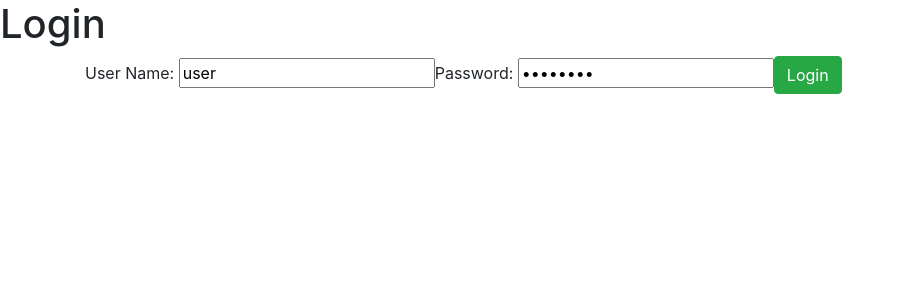
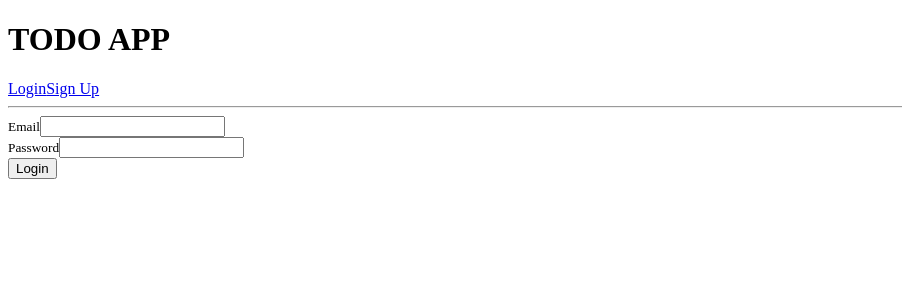
Before and after one commit to madisoncarr/todo-app, a React (Create React App) app in the folder app/: page / in a window 1280 px wide. Shown: the top 300 px of the page, without its empty margins (0-902 px from the left). Built offline with nearby package versions, Linux system fonts and the light colour scheme; no server answers.

Commit message:
add boilermaker front end elements

```diff
--- a/app/package.json
+++ b/app/package.json
@@ -8,9 +8,12 @@
     "@testing-library/user-event": "^7.1.2",
     "axios": "^0.19.2",
     "bootstrap": "4.1.3",
+    "history": "^5.0.0",
+    "prop-types": "^15.7.2",
     "react": "^16.13.1",
     "react-cookie": "3.0.4",
     "react-dom": "^16.13.1",
+    "react-redux": "^7.2.1",
     "react-router-dom": "4.3.1",
     "react-scripts": "3.4.1",
     "reactstrap": "6.5.0",
--- /dev/null
+++ b/app/src/app.js
@@ -0,0 +1,15 @@
+import React from 'react'
+
+import {Navbar} from './components'
+import Routes from './routes'
+
+const App = () => {
+    return (
+        <div>
+            <Navbar />
+            <Routes />
+        </div>
+    )
+}
+
+export default App
--- a/app/src/components/App.js
+++ /dev/null
@@ -1,26 +0,0 @@
-import React, {Component} from 'react';
-import '../App.css';
-import { CookiesProvider } from 'react-cookie';
-import Login from './Login';
-import Todos from './Todos';
-import Route from "react-router-dom/Route";
-import Switch from "react-router-dom/Switch";
-import {BrowserRouter as Router} from "react-router-dom";
-
-class App extends Component {
-  render() {
-    return (
-        <CookiesProvider>
-          <Router>
-            <Switch>
-                <Route path="/" exact component={Login} />
-                <Route path='/login' exact component={Login} />
-                <Route path='/todos' exact component={Todos} />
-            </Switch>
-          </Router>
-        </CookiesProvider>
-    )
-  }
-}
-
-export default App;
--- /dev/null
+++ b/app/src/components/auth-form.js
@@ -0,0 +1,82 @@
+import React from 'react'
+import {connect} from 'react-redux'
+import PropTypes from 'prop-types'
+import {auth} from '../store'
+
+/**
+ * COMPONENT
+ */
+const AuthForm = props => {
+    const {name, displayName, handleSubmit, error} = props
+
+    return (
+        <div>
+            <form onSubmit={handleSubmit} name={name}>
+                <div>
+                    <label htmlFor="email">
+                        <small>Email</small>
+                    </label>
+                    <input name="email" type="text" />
+                </div>
+                <div>
+                    <label htmlFor="password">
+                        <small>Password</small>
+                    </label>
+                    <input name="password" type="password" />
+                </div>
+                <div>
+                    <button type="submit">{displayName}</button>
+                </div>
+                {error && error.response && <div> {error.response.data} </div>}
+            </form>
+        </div>
+    )
+}
+
+/**
+ * CONTAINER
+ *   Note that we have two different sets of 'mapStateToProps' functions -
+ *   one for Login, and one for Signup. However, they share the same 'mapDispatchToProps'
+ *   function, and share the same Component. This is a good example of how we
+ *   can stay DRY with interfaces that are very similar to each other!
+ */
+const mapLogin = state => {
+    return {
+        name: 'login',
+        displayName: 'Login',
+        error: state.user.error
+    }
+}
+
+const mapSignup = state => {
+    return {
+        name: 'signup',
+        displayName: 'Sign Up',
+        error: state.user.error
+    }
+}
+
+const mapDispatch = dispatch => {
+    return {
+        handleSubmit(evt) {
+            evt.preventDefault()
+            const formName = evt.target.name
+            const email = evt.target.email.value
+            const password = evt.target.password.value
+            dispatch(auth(email, password, formName))
+        }
+    }
+}
+
+export const Login = connect(mapLogin, mapDispatch)(AuthForm)
+export const Signup = connect(mapSignup, mapDispatch)(AuthForm)
+
+/**
+ * PROP TYPES
+ */
+AuthForm.propTypes = {
+    name: PropTypes.string.isRequired,
+    displayName: PropTypes.string.isRequired,
+    handleSubmit: PropTypes.func.isRequired,
+    error: PropTypes.object
+}
--- /dev/null
+++ b/app/src/components/index.js
@@ -0,0 +1,8 @@
+/**
+ * `components/index.js` exists simply as a 'central export' for our components.
+ * This way, we can import all of our components from the same place, rather than
+ * having to figure out which file they belong to!
+ */
+export {default as Navbar} from './navbar'
+export {default as UserHome} from './user-home'
+export {Login, Signup} from './auth-form'
--- /dev/null
+++ b/app/src/components/navbar.js
@@ -0,0 +1,56 @@
+import React from 'react'
+import PropTypes from 'prop-types'
+import {connect} from 'react-redux'
+import {Link} from 'react-router-dom'
+import {logout} from '../store'
+
+const Navbar = ({handleClick, isLoggedIn}) => (
+    <div>
+        <h1>TODO APP</h1>
+        <nav>
+            {isLoggedIn ? (
+                <div>
+                    {/* The navbar will show these links after you log in */}
+                    <Link to="/home">Home</Link>
+                    <a href="/" onClick={handleClick}>
+                        Logout
+                    </a>
+                </div>
+            ) : (
+                <div>
+                    {/* The navbar will show these links before you log in */}
+                    <Link to="/login">Login</Link>
+                    <Link to="/signup">Sign Up</Link>
+                </div>
+            )}
+        </nav>
+        <hr />
+    </div>
+)
+
+/**
+ * CONTAINER
+ */
+const mapState = state => {
+    return {
+        isLoggedIn: !!state.user.id
+    }
+}
+
+const mapDispatch = dispatch => {
+    return {
+        handleClick() {
+            dispatch(logout())
+        }
+    }
+}
+
+export default connect(mapState, mapDispatch)(Navbar)
+
+/**
+ * PROP TYPES
+ */
+Navbar.propTypes = {
+    handleClick: PropTypes.func.isRequired,
+    isLoggedIn: PropTypes.bool.isRequired
+}
--- /dev/null
+++ b/app/src/components/user-home.js
@@ -0,0 +1,34 @@
+import React from 'react'
+import PropTypes from 'prop-types'
+import {connect} from 'react-redux'
+
+/**
+ * COMPONENT
+ */
+export const UserHome = props => {
+    const {email} = props
+
+    return (
+        <div>
+            <h3>Welcome, {email}</h3>
+        </div>
+    )
+}
+
+/**
+ * CONTAINER
+ */
+const mapState = state => {
+    return {
+        email: state.user.email
+    }
+}
+
+export default connect(mapState)(UserHome)
+
+/**
+ * PROP TYPES
+ */
+UserHome.propTypes = {
+    email: PropTypes.string
+}
--- /dev/null
+++ b/app/src/history.js
@@ -0,0 +1,8 @@
+import {createMemoryHistory, createBrowserHistory} from 'history'
+
+const history =
+    process.env.NODE_ENV === 'test'
+        ? createMemoryHistory()
+        : createBrowserHistory()
+
+export default history
--- a/app/src/index.js
+++ b/app/src/index.js
@@ -1,18 +1,16 @@
-import React from 'react';
-import ReactDOM from 'react-dom';
-import './index.css';
-import App from './components/App';
-import * as serviceWorker from './serviceWorker';
-import 'bootstrap/dist/css/bootstrap.min.css';
+import React from 'react'
+import ReactDOM from 'react-dom'
+import {Provider} from 'react-redux'
+import {Router} from 'react-router-dom'
+import history from './history'
+import store from './store'
+import App from './app'
 
 ReactDOM.render(
-  <React.StrictMode>
-    <App />
-  </React.StrictMode>,
-  document.getElementById('root')
-);
-
-// If you want your app to work offline and load faster, you can change
-// unregister() to register() below. Note this comes with some pitfalls.
-// Learn more about service workers: https://bit.ly/CRA-PWA
-serviceWorker.unregister();
+    <Provider store={store}>
+        <Router history={history}>
+            <App />
+        </Router>
+    </Provider>,
+    document.getElementById('root')
+)
--- /dev/null
+++ b/app/src/routes.js
@@ -0,0 +1,66 @@
+import React, {Component} from 'react'
+import {connect} from 'react-redux'
+import {withRouter, Route, Switch} from 'react-router-dom'
+import PropTypes from 'prop-types'
+import {Login, Signup, UserHome} from './components'
+import {me} from './store'
+
+/**
+ * COMPONENT
+ */
+class Routes extends Component {
+    componentDidMount() {
+        this.props.loadInitialData()
+    }
+
+    render() {
+        const {isLoggedIn} = this.props
+
+        return (
+            <Switch>
+                {/* Routes placed here are available to all visitors */}
+                <Route path="/login" component={Login} />
+                <Route path="/signup" component={Signup} />
+                {isLoggedIn && (
+                    <Switch>
+                        {/* Routes placed here are only available after logging in */}
+                        <Route path="/home" component={UserHome} />
+                    </Switch>
+                )}
+                {/* Displays our Login component as a fallback */}
+                <Route component={Login} />
+            </Switch>
+        )
+    }
+}
+
+/**
+ * CONTAINER
+ */
+const mapState = state => {
+    return {
+        // Being 'logged in' for our purposes will be defined has having a state.user that has a truthy id.
+        // Otherwise, state.user will be an empty object, and state.user.id will be falsey
+        isLoggedIn: !!state.user.id
+    }
+}
+
+const mapDispatch = dispatch => {
+    return {
+        loadInitialData() {
+            dispatch(me())
+        }
+    }
+}
+
+// The `withRouter` wrapper makes sure that updates are not blocked
+// when the url changes
+export default withRouter(connect(mapState, mapDispatch)(Routes))
+
+/**
+ * PROP TYPES
+ */
+Routes.propTypes = {
+    loadInitialData: PropTypes.func.isRequired,
+    isLoggedIn: PropTypes.bool.isRequired
+}
```
Also changed, not shown: app/src/components/MenuComponent.js (deleted, +0 -24 lines), 2 other files (tests, documents, lock files or other folders).
